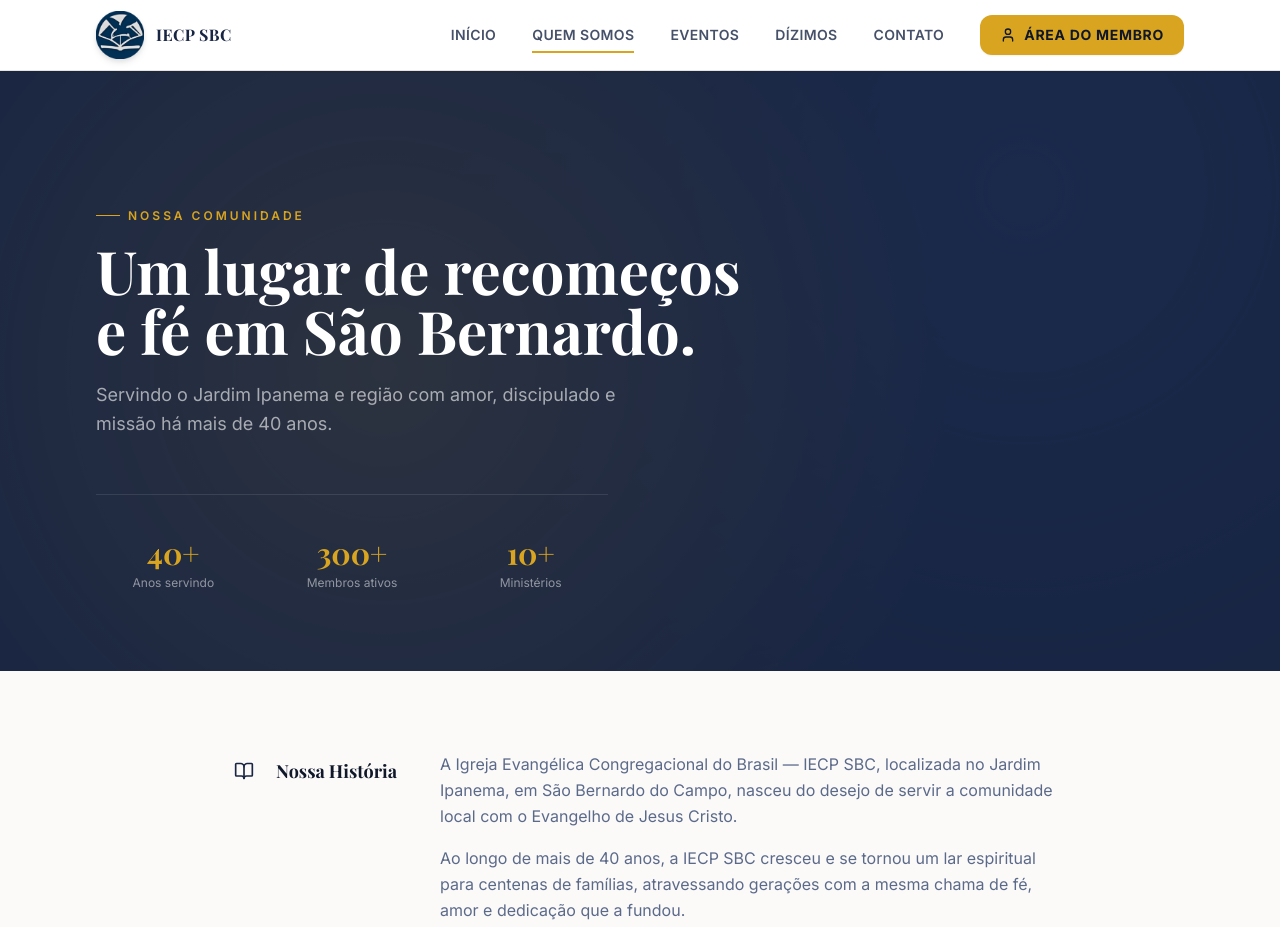
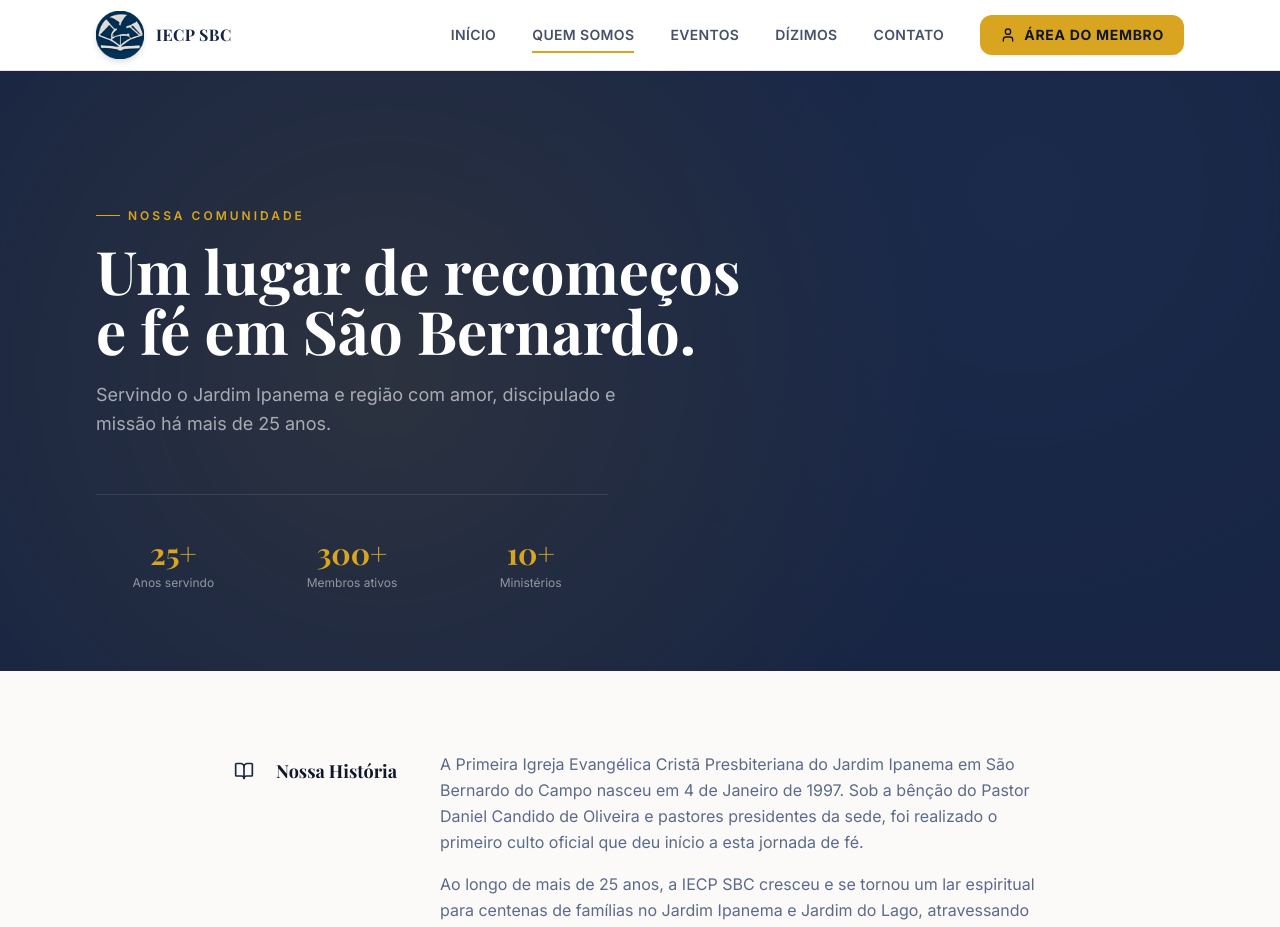
Before and after one commit to ViniWinckler/iecp-sbc, a React (Vite) app: page /quem-somos in a window 1280 px wide. Shown: the top 927 px of the page. Built offline with nearby package versions, Linux system fonts and the light colour scheme.

Commit message:
feat: updated public pages with real history and data from the official church blog

```diff
--- a/src/pages/AboutUs.jsx
+++ b/src/pages/AboutUs.jsx
@@ -6,9 +6,9 @@ const CHURCH_INFO = {
   about: {
     title: "Nossa História",
     icon: BookOpen,
-    content: `A Igreja Evangélica Congregacional do Brasil — IECP SBC, localizada no Jardim Ipanema, em São Bernardo do Campo, nasceu do desejo de servir a comunidade local com o Evangelho de Jesus Cristo.
+    content: `A Primeira Igreja Evangélica Cristã Presbiteriana do Jardim Ipanema em São Bernardo do Campo nasceu em 4 de Janeiro de 1997. Sob a bênção do Pastor Daniel Candido de Oliveira e pastores presidentes da sede, foi realizado o primeiro culto oficial que deu início a esta jornada de fé.
 
-Ao longo de mais de 40 anos, a IECP SBC cresceu e se tornou um lar espiritual para centenas de famílias, atravessando gerações com a mesma chama de fé, amor e dedicação que a fundou.
+Ao longo de mais de 25 anos, a IECP SBC cresceu e se tornou um lar espiritual para centenas de famílias no Jardim Ipanema e Jardim do Lago, atravessando gerações com a mesma chama de fé, amor e dedicação que a fundou.
 
 Nossa trajetória é marcada por momentos de avivamento, discipulado profundo e serviço ao próximo, refletindo o coração de um povo que ama a Deus e ama a sua cidade.`,
   },
@@ -31,7 +31,7 @@ Acreditamos que cada membro é chamado a ser agente de mudança onde estiver, vi
 };
 
 const stats = [
-  { value: "40+", label: "Anos servindo", icon: Star },
+  { value: "25+", label: "Anos servindo", icon: Star },
   { value: "300+", label: "Membros ativos", icon: Users },
   { value: "10+", label: "Ministérios", icon: Heart },
 ];
@@ -77,7 +77,7 @@ export default function AboutUs() {
               Um lugar de recomeços e fé em São Bernardo.
             </h1>
             <p className="text-white/60 text-lg mt-5 max-w-xl leading-relaxed">
-              Servindo o Jardim Ipanema e região com amor, discipulado e missão há mais de 40 anos.
+              Servindo o Jardim Ipanema e região com amor, discipulado e missão há mais de 25 anos.
             </p>
           </motion.div>
 
--- a/src/pages/Home.jsx
+++ b/src/pages/Home.jsx
@@ -164,7 +164,7 @@ export default function Home() {
           </AnimatedSection>
           <div className="grid grid-cols-2 lg:grid-cols-4 gap-10">
             {[
-              { value: "40+", label: "Anos de história", icon: Star, delay: 0 },
+              { value: "25+", label: "Anos de história", icon: Star, delay: 0 },
               { value: "300+", label: "Membros", icon: Users, delay: 0.1 },
               { value: "12", label: "Ministérios ativos", icon: Heart, delay: 0.2 },
               { value: "1", label: "Propósito", icon: Clock, delay: 0.3 },
```
